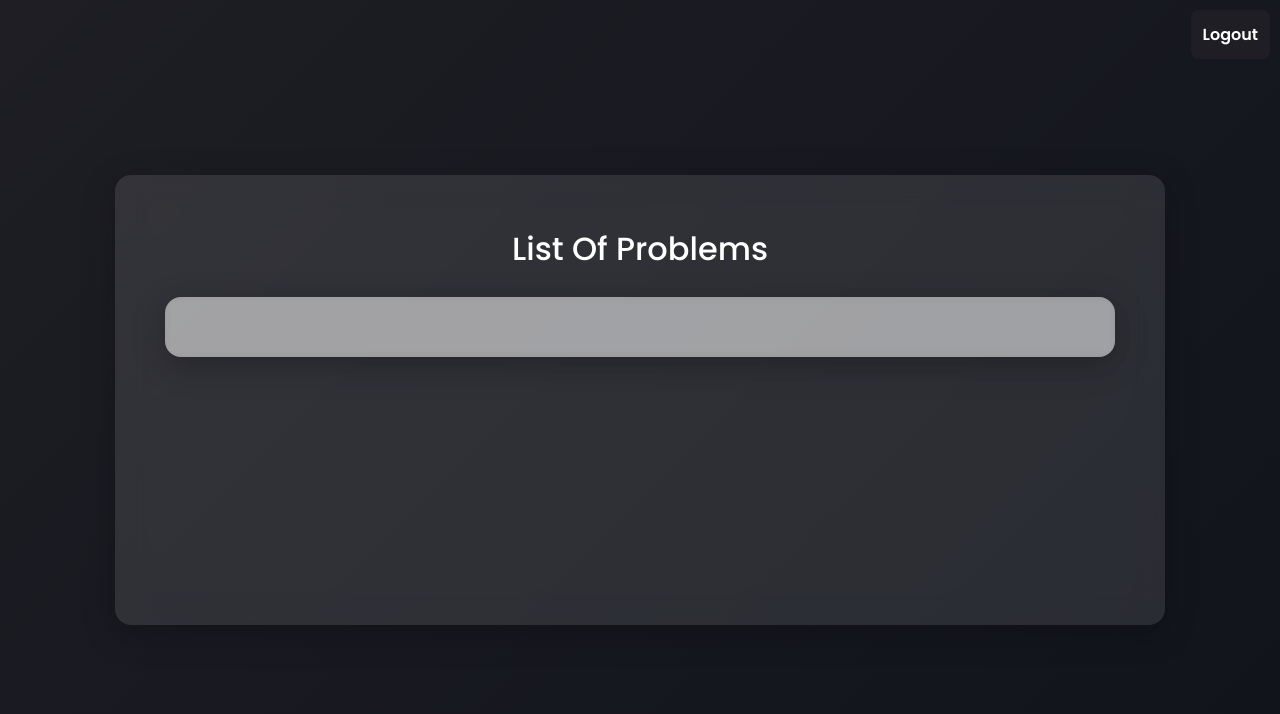
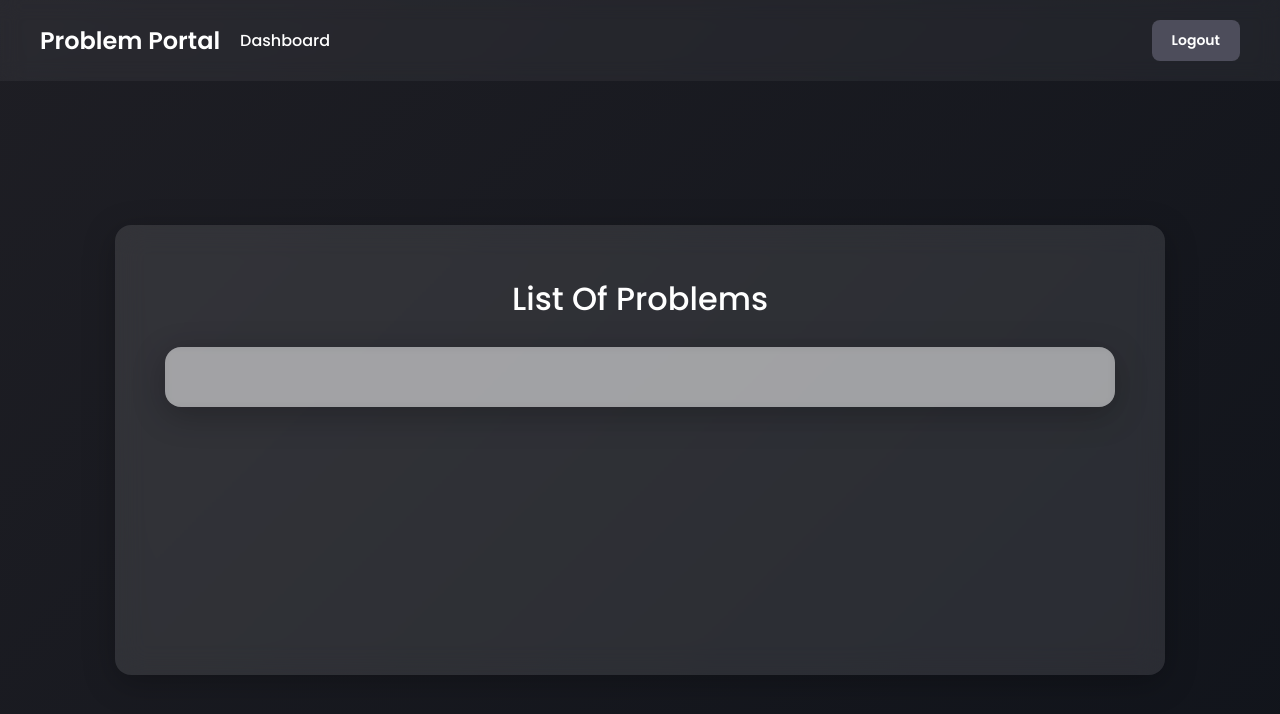
Before and after one commit to type-abhay/bonsai-code, a Django app: page /home/problems/ in a window 1280 px wide. Shown: the top 714 px of the page. Run offline with Django 4.2, Linux system fonts and the light colour scheme; the visitor is signed in with stand-in values (Sample User, id 1); data that the repository does not hold is empty.

Commit message:
UI Fixed Across Entire Website

```diff
--- a/home/static/home/style.css
+++ b/home/static/home/style.css
@@ -47,6 +47,11 @@
     font-weight: 500;
   }
 
+  .problems-container h2 {
+    text-align: left;
+    margin-bottom: 16px;
+    font-weight: 500;
+  }
   .problems-container h3 {
     text-align: center;
     margin-bottom: 24px;
@@ -54,32 +59,14 @@
   }
   .problem-container li {
     text-align: left;
+    margin-bottom: 10px;
+    font-weight: 230;
+  }
+  .statement-container {
+    text-align: left;
     margin-bottom: 20px;
-    font-weight: 200;
+    font-weight: 50;
   }
-
-
-  .login-btn {
-    position: absolute;
-    top: 10px;
-    right: 10px;
-    padding: 12px;
-    border: none;
-    border-radius: 8px;
-    background: linear-gradient(#1E1E24, #1E1E24);
-    color: white;
-    font-weight: 600;
-    font-size: 16px;
-    cursor: pointer;
-    transition: background 0.3s ease;
-  }
-
-  .login-btn:hover {
-    color: #1E1E24;
-    background: linear-gradient(#8b8b8b,#8b8b8b);
-  }
-
-
 
   .footer-text {
     text-align: center;
@@ -100,3 +87,61 @@
       padding: 30px;
     }
   }
+  .navbar {
+    width: 100%;
+    padding: 20px 40px;
+    background: rgba(255, 255, 255, 0.05);
+    backdrop-filter: blur(10px);
+    display: flex;
+    justify-content: space-between;
+    align-items: center;
+    position: absolute;
+    top: 0;
+    left: 0;
+    z-index: 100;
+  }
+
+  .nav-left {
+    display: flex;
+    align-items: center;
+    gap: 20px;
+  }
+
+  .nav-title {
+    color: white;
+    font-size: 24px;
+    font-weight: 600;
+    text-decoration: none;
+  }
+
+  .nav-link {
+    color: white;
+    font-size: 16px;
+    font-weight: 400;
+    text-decoration: none;
+    transition: color 0.3s;
+  }
+
+  .nav-link:hover {
+    color: #00c6ff;
+  }
+
+  .logout-btn {
+    padding: 10px 20px;
+    border: none;
+    border-radius: 8px;
+    background: #4d4d5b;
+    color: white;
+    font-weight: 600;
+    font-size: 14px;
+    cursor: pointer;
+    transition: background 0.3s ease;
+  }
+
+  .logout-btn:hover {
+    background: #e73b4e;
+  }
+
+  .problems-container {
+    margin-top: 100px;
+  }
--- a/home/templates/all_prlls.html
+++ b/home/templates/all_prlls.html
@@ -15,20 +15,32 @@
 
   </head>
   <body>
+    <nav class="navbar">
+      <div class="nav-left">
+        <a href="/home/problems" class="nav-title">Problem Portal</a>
+        <a href="/dashboard" class="nav-link">Dashboard</a>
+        <!-- <a href="/create" class="nav-link">Create Problem</a> -->
+      </div>
+      <div class="nav-right">
+        <a href="http://127.0.0.1:8000/auth/logout"><button class="logout-btn">Logout</button></a>
+      </div>
+    </nav>
     <div class="problems-container">
     <h1>List Of Problems</h1>
     <div class="problem-container">
     <ul>
+      <!-- CHOOOOOD DE ISKO AISE KE AISA :) -->
       {% for prlls in all_prlls %}
 
       <li><a href="/home/problems/{{prlls.id}}/">{{prlls.prblmname}}</a></li>
 
       {% endfor %}
+      <!-- CHOOOOOD DE ISKO AISE KE AISA :) KA END -->
     </ul>
     </div>
     </div>
-    <div class="headClass">
+    <!-- <div class="headClass">
       <a href="http://127.0.0.1:8000/auth/logout"><button class="login-btn">Logout</button></a>
-    </div>
+    </div> -->
   </body>
 </html>
```
Also changed, not shown: home/templates/prblm_detail.html (+16 -1 lines).
